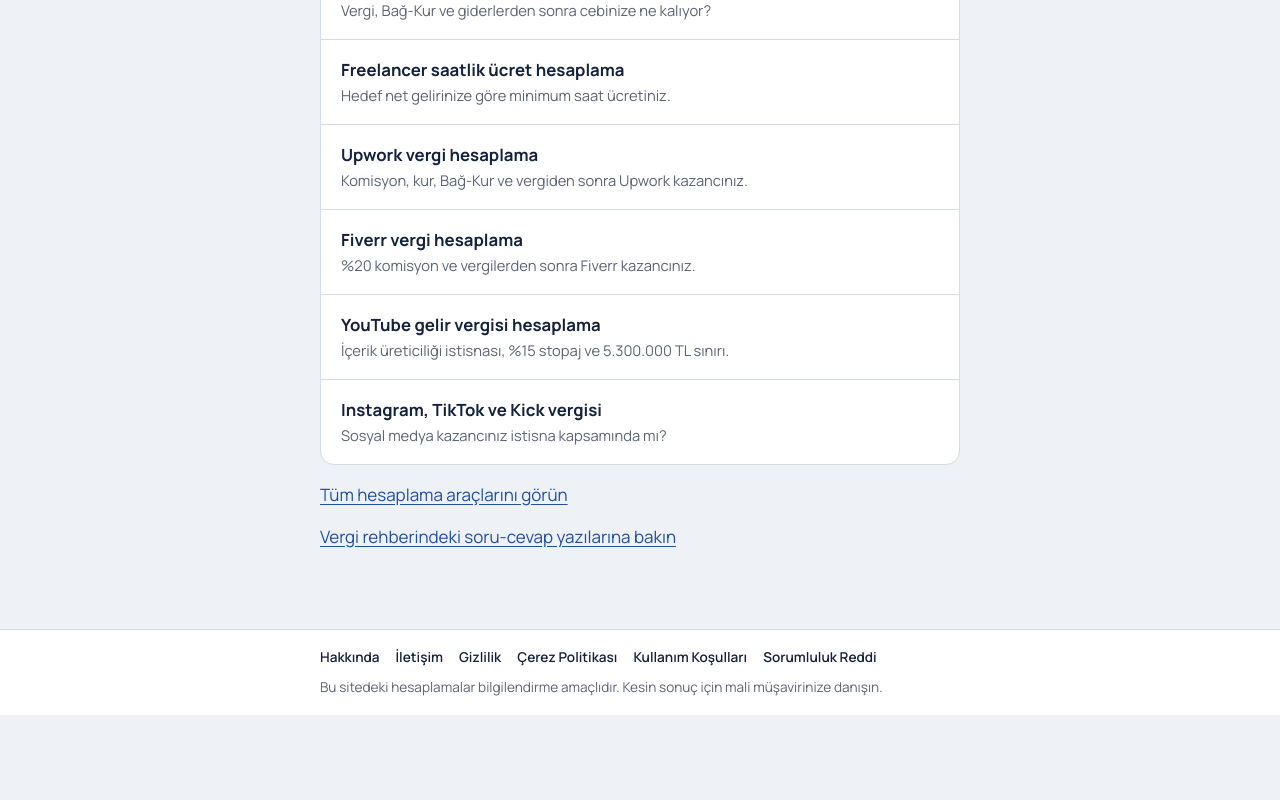
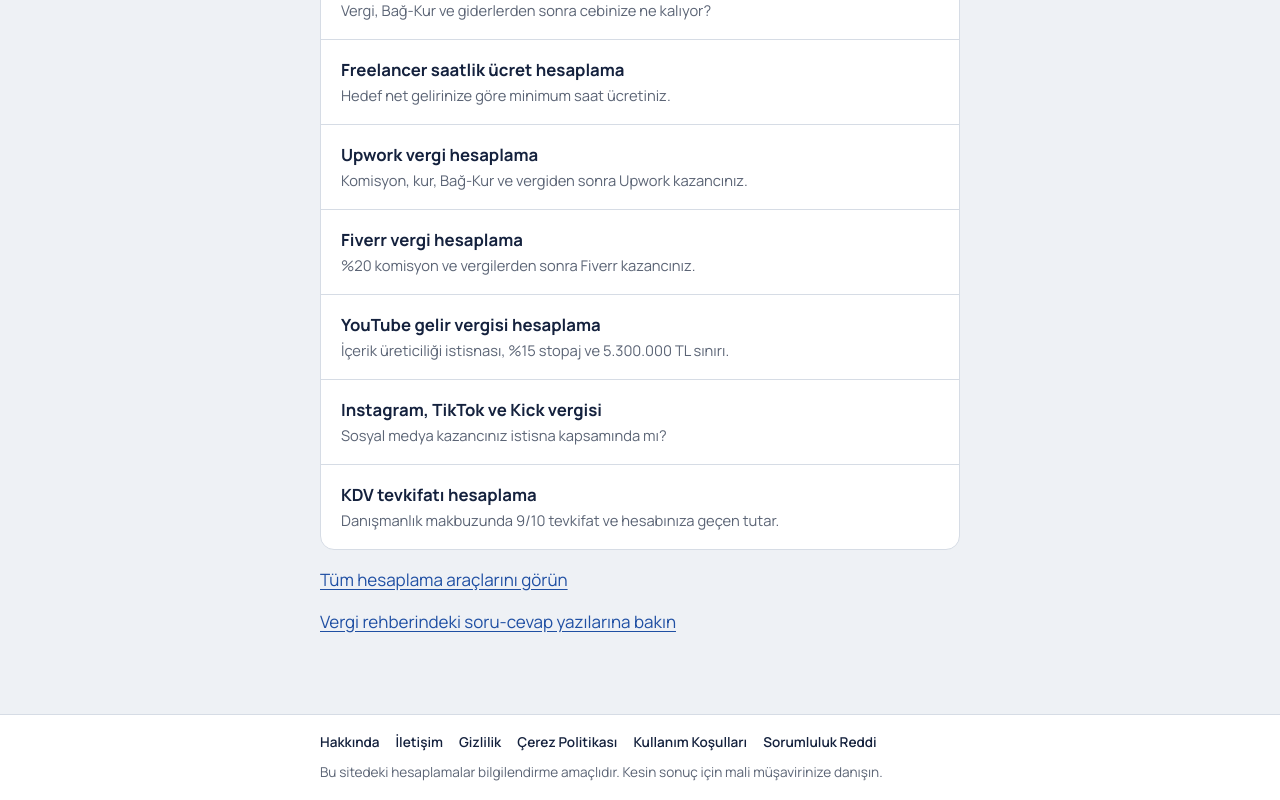
Before and after one commit to yavuzscvk-source/freelancer-vergi, a Next.js app: page / in a window 1280 px wide. Shown: the part 1397-2197 px from the top of the page. Before the commit the page ends 2112 px from the top, so only its background shows below. Built offline with nearby package versions, Linux system fonts and the light colour scheme.

Commit message:
Update page.js

```diff
--- a/app/page.js
+++ b/app/page.js
@@ -28,6 +28,7 @@ const ARACLAR = [
   { href: "/fiverr-vergi-hesaplama", baslik: "Fiverr vergi hesaplama", aciklama: "%20 komisyon ve vergilerden sonra Fiverr kazancınız." },
   { href: "/youtube-vergi-hesaplama", baslik: "YouTube gelir vergisi hesaplama", aciklama: "İçerik üreticiliği istisnası, %15 stopaj ve 5.300.000 TL sınırı." },
   { href: "/instagram-vergi-hesaplama", baslik: "Instagram, TikTok ve Kick vergisi", aciklama: "Sosyal medya kazancınız istisna kapsamında mı?" },
+  { href: "/kdv-tevkifati-hesaplama", baslik: "KDV tevkifatı hesaplama", aciklama: "Danışmanlık makbuzunda 9/10 tevkifat ve hesabınıza geçen tutar." },
 
 ];
 
```
